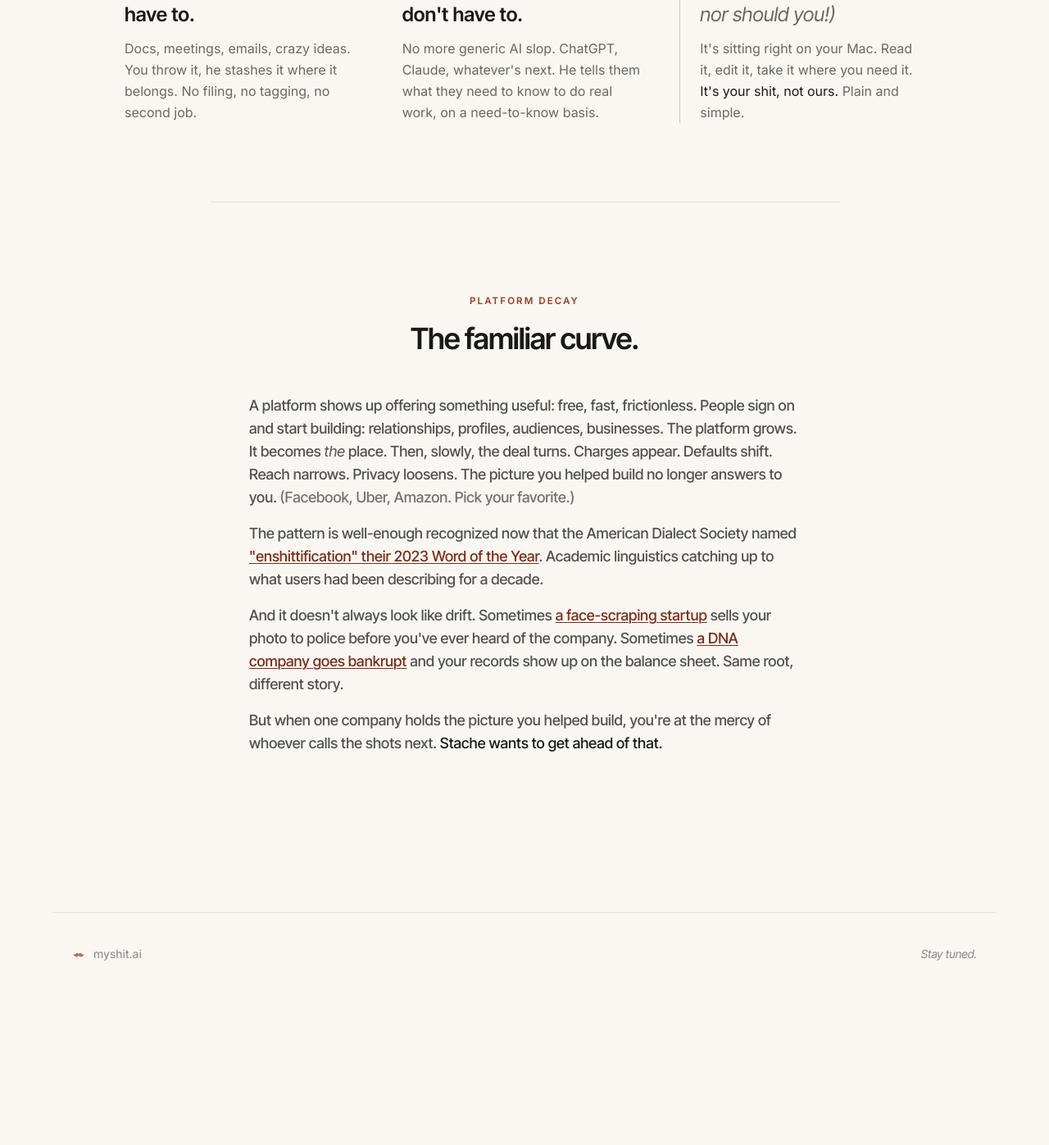
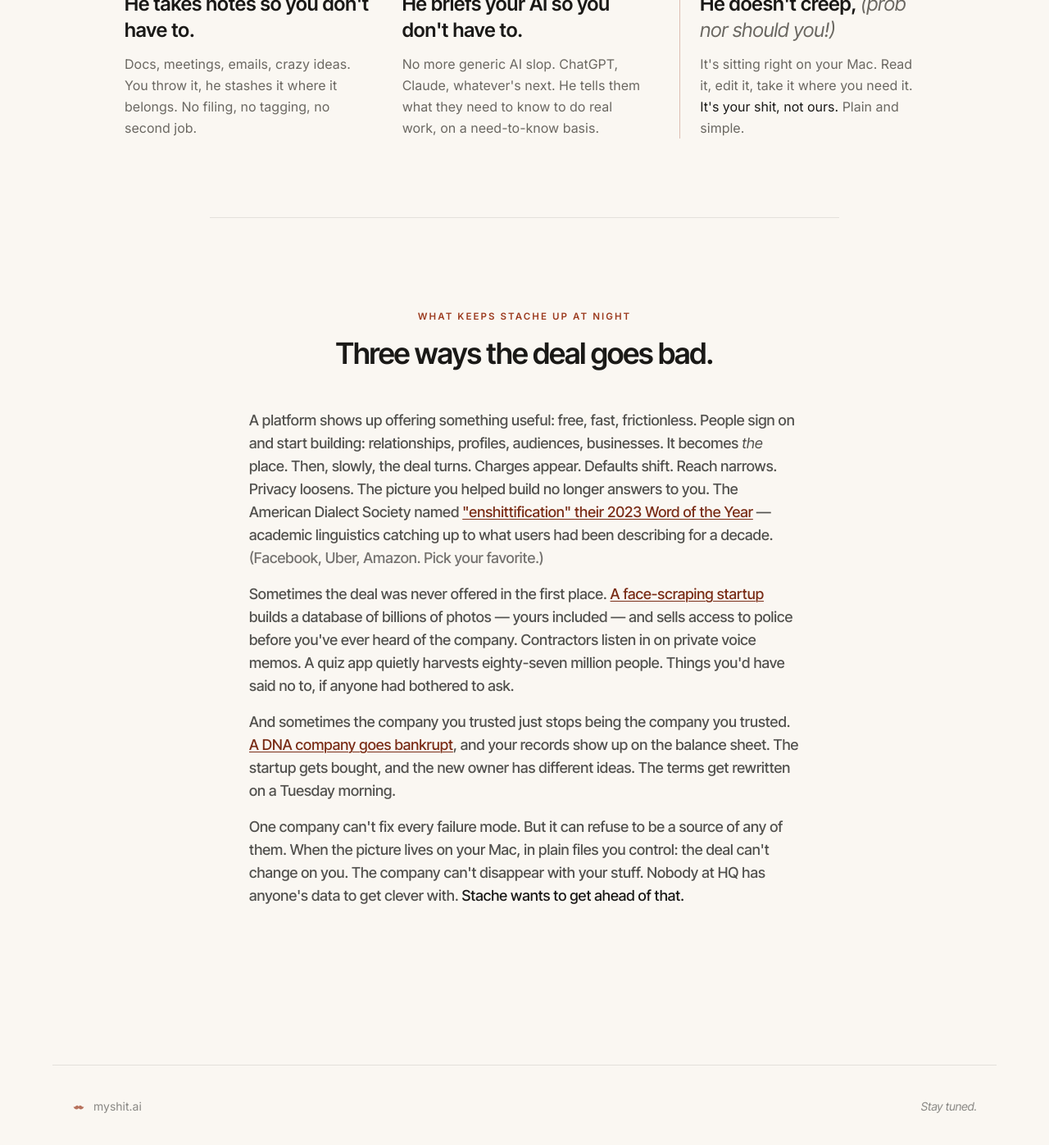
Before and after one commit to bedrocksci/myshit.ai, a Jekyll site: the page built from index.md, in a window 1280 px wide and 1400 px high, scrolled down 1513 px. Shown: the top 1397 px of the window at 82% size. Built offline with Jekyll 4.4.1, drawn with Linux system fonts in a browser that asks for light colours; nearby versions of some CDN libraries; before the commit the page ends 2727 px from its top, so only the background shows below that.

Commit message:
About page live; homepage section reframed as three failure modes
- about-stache.md: new page. Copy distinguishes three failure modes
  (platform decay, covert collection, corporate succession) and closes
  on a single local-first answer that addresses all three.
- index.md: rewrite the section formerly labeled "Platform decay /
  The familiar curve" as "What keeps Stache up at night / Three ways
  the deal goes bad." Three paragraphs hit each threat separately;
  closing paragraph maps three guarantees back to the three threats.
- index.md: waitlist dropdown copy "is getting ready" → "is not
  available to the public yet."
- _layouts/default.html: add nav link to /about-stache/.

Co-Authored-By: Claude Opus 4.7 (1M context) <noreply@anthropic.com>

```diff
--- a/_layouts/default.html
+++ b/_layouts/default.html
@@ -65,10 +65,13 @@
   {% feed_meta %}
 </head>
 <body class="bg-cream text-ink font-sans">
-  <nav class="mx-auto max-w-6xl px-6 py-6 flex items-center justify-between">
-    <a href="/" class="group inline-flex items-center" aria-label="myshit.ai home">
-      <img src="/assets/img/stache.svg" alt="myshit.ai" class="h-7 w-auto transition-transform duration-700 ease-out group-hover:rotate-[360deg] motion-reduce:transition-none motion-reduce:group-hover:rotate-0">
-    </a>
+  <nav class="mx-auto max-w-6xl px-6 py-6 flex items-start justify-between">
+    <div class="flex flex-col items-start gap-1.5">
+      <a href="/" class="group inline-flex items-center" aria-label="myshit.ai home">
+        <img src="/assets/img/stache.svg" alt="myshit.ai" class="h-7 w-auto transition-transform duration-700 ease-out group-hover:rotate-[360deg] motion-reduce:transition-none motion-reduce:group-hover:rotate-0">
+      </a>
+      <a href="/about-stache/" class="text-[0.78rem] italic font-serif text-ink/55 hover:text-rust transition-colors leading-none">about stache</a>
+    </div>
     <span class="text-[0.7rem] font-medium uppercase tracking-[0.18em] text-rust border border-rust/40 px-2.5 py-1 rounded-full bg-rust/5">
       Coming soon
     </span>
--- a/index.md
+++ b/index.md
@@ -24,7 +24,7 @@ classification: public
     </summary>
     <div class="reveal-panel mt-5 max-w-md p-5 bg-white border border-ink/10 border-l-[3px] border-l-rust rounded-md">
       <p class="font-serif italic text-ink/70 leading-relaxed text-[0.98rem]">
-        Stache is getting ready. Put down an email, he'll buzz you up.
+        Stache is not available to the public yet. Put down an email, he'll buzz you up.
       </p>
       <form id="waitlist-form"
             action="https://docs.google.com/forms/d/e/1FAIpQLSf02IdU0lbL3rWW9IlAJ8y0MmYJFWpyxSG7yL7AzluPR2dnmA/formResponse"
@@ -126,29 +126,29 @@ classification: public
   </div>
 </section>
 
-<!-- Platform decay -->
+<!-- What keeps Stache up at night -->
 <section id="decay" class="mx-auto max-w-3xl px-6 py-20 md:py-28 border-t border-ink/10 scroll-mt-8">
   <div class="text-center mb-10 md:mb-12">
     <p class="font-sans text-[0.72rem] font-semibold tracking-[0.18em] uppercase text-rust">
-      Platform decay
+      What keeps Stache up at night
     </p>
     <h2 class="mt-4 font-serif font-semibold text-ink leading-[1.1] display-tight text-[1.8rem] md:text-4xl">
-      The familiar curve.
+      Three ways the deal goes bad.
     </h2>
   </div>
 
   <div class="font-serif text-base md:text-lg text-ink/75 max-w-2xl mx-auto leading-relaxed space-y-4 mb-12">
     <p>
-      A platform shows up offering something useful: free, fast, frictionless. People sign on and start building: relationships, profiles, audiences, businesses. The platform grows. It becomes <em>the</em> place. Then, slowly, the deal turns. Charges appear. Defaults shift. Reach narrows. Privacy loosens. The picture you helped build no longer answers to you. <span class="text-ink/60">(Facebook, Uber, Amazon. Pick your favorite.)</span>
+      A platform shows up offering something useful: free, fast, frictionless. People sign on and start building: relationships, profiles, audiences, businesses. It becomes <em>the</em> place. Then, slowly, the deal turns. Charges appear. Defaults shift. Reach narrows. Privacy loosens. The picture you helped build no longer answers to you. The American Dialect Society named <a href="https://americandialect.org/2023-word-of-the-year-is-enshittification/" class="text-rustd underline underline-offset-2 decoration-1 hover:decoration-2 hover:text-rust" target="_blank" rel="noopener">"enshittification" their 2023 Word of the Year</a> &mdash; academic linguistics catching up to what users had been describing for a decade. <span class="text-ink/60">(Facebook, Uber, Amazon. Pick your favorite.)</span>
     </p>
     <p>
-      The pattern is well-enough recognized now that the American Dialect Society named <a href="https://americandialect.org/2023-word-of-the-year-is-enshittification/" class="text-rustd underline underline-offset-2 decoration-1 hover:decoration-2 hover:text-rust" target="_blank" rel="noopener">"enshittification" their 2023 Word of the Year</a>. Academic linguistics catching up to what users had been describing for a decade.
+      Sometimes the deal was never offered in the first place. <a href="/explainers/clearview/" class="text-rustd underline underline-offset-2 decoration-1 hover:decoration-2 hover:text-rust">A face-scraping startup</a> builds a database of billions of photos &mdash; yours included &mdash; and sells access to police before you've ever heard of the company. Contractors listen in on private voice memos. A quiz app quietly harvests eighty-seven million people. Things you'd have said no to, if anyone had bothered to ask.
     </p>
     <p>
-      And it doesn't always look like drift. Sometimes <a href="/explainers/clearview/" class="text-rustd underline underline-offset-2 decoration-1 hover:decoration-2 hover:text-rust">a face-scraping startup</a> sells your photo to police before you've ever heard of the company. Sometimes <a href="/explainers/23andme/" class="text-rustd underline underline-offset-2 decoration-1 hover:decoration-2 hover:text-rust">a DNA company goes bankrupt</a> and your records show up on the balance sheet. Same root, different story.
+      And sometimes the company you trusted just stops being the company you trusted. <a href="/explainers/23andme/" class="text-rustd underline underline-offset-2 decoration-1 hover:decoration-2 hover:text-rust">A DNA company goes bankrupt</a>, and your records show up on the balance sheet. The startup gets bought, and the new owner has different ideas. The terms get rewritten on a Tuesday morning.
     </p>
     <p>
-      But when one company holds the picture you helped build, you're at the mercy of whoever calls the shots next. <span class="text-ink">Stache wants to get ahead of that.</span>
+      One company can't fix every failure mode. But it can refuse to be a source of any of them. When the picture lives on your Mac, in plain files you control: the deal can't change on you. The company can't disappear with your stuff. Nobody at HQ has anyone's data to get clever with. <span class="text-ink">Stache wants to get ahead of that.</span>
     </p>
   </div>
 </section>
```
Also changed, not shown: about-stache.md (added, +41 -0 lines).
